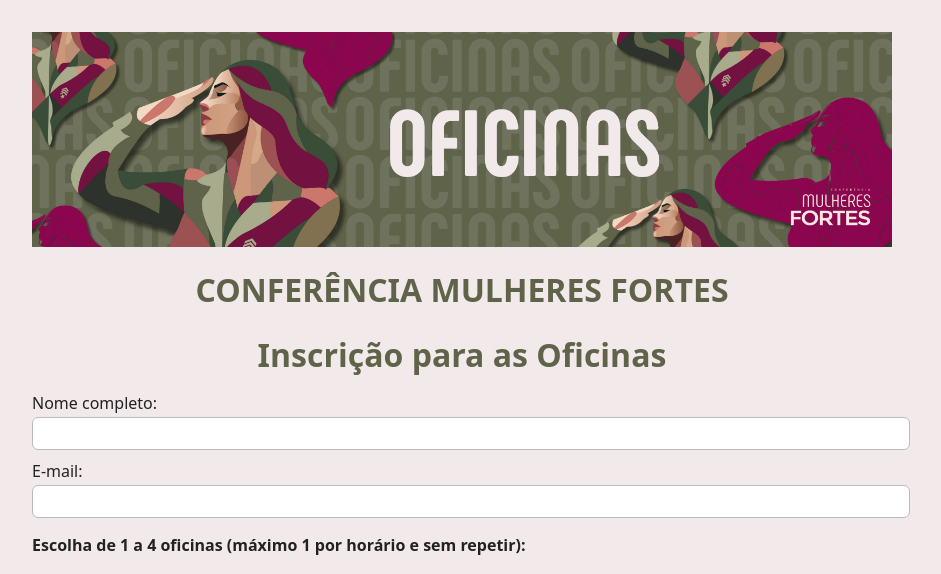
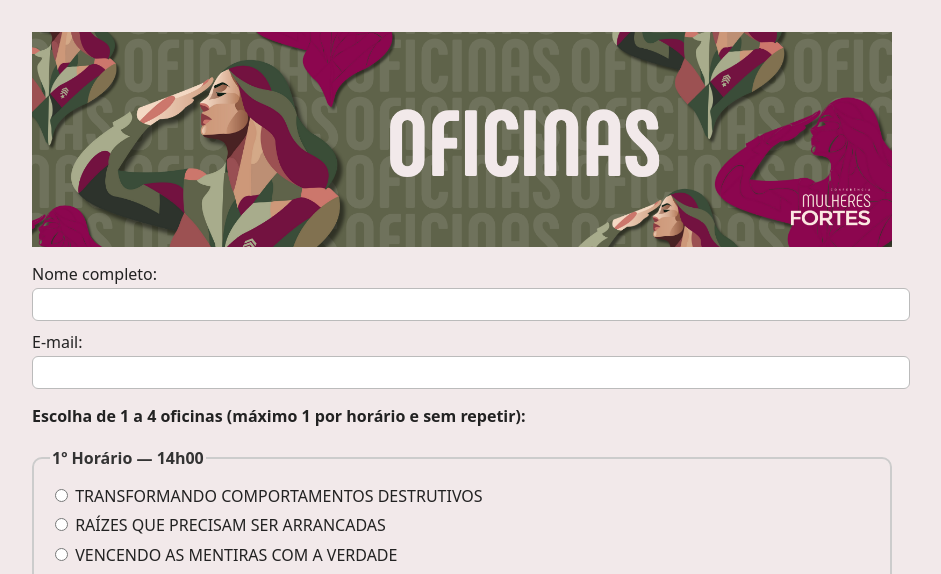
Before and after one commit to comercial-ediomare/oficinas-salgueiro, a Flask app: page / in a window 1280 px wide. Shown: the top 574 px of the page, without its empty margins (178-1119 px from the left). Run offline with Flask 3, Linux system fonts and the light colour scheme; data comes from the database, SQL or seed files in the repository; data that the repository does not hold is empty.

Commit message:
Update index.html

```diff
--- a/templates/index.html
+++ b/templates/index.html
@@ -25,8 +25,6 @@
 </head>
 <body>
   <h1><img src="{{ url_for('static', filename='logo.png') }}" alt="Logo da Conferência"></h1>
-  <h1>CONFERÊNCIA MULHERES FORTES</h1>
-  <h1>Inscrição para as Oficinas</h1>
 
   {% with messages = get_flashed_messages(with_categories=true) %}
     {% if messages %}
```
